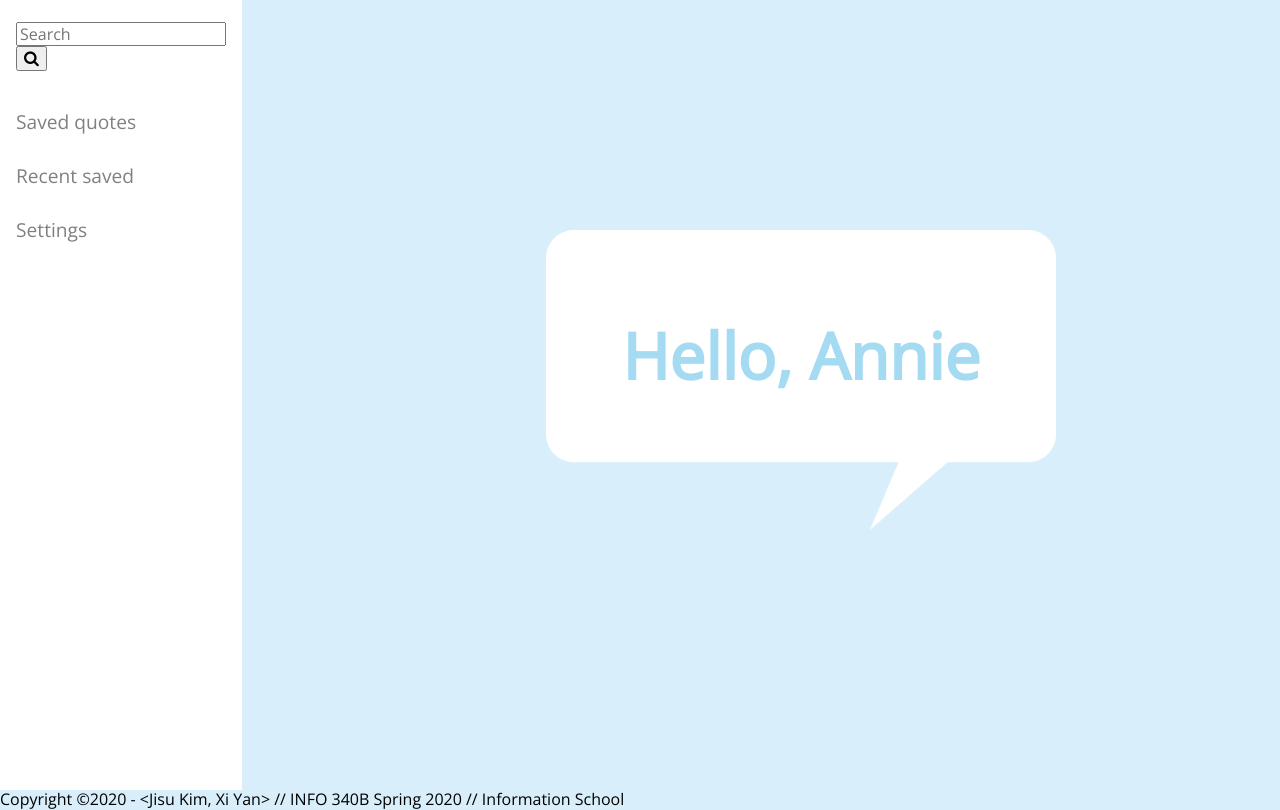
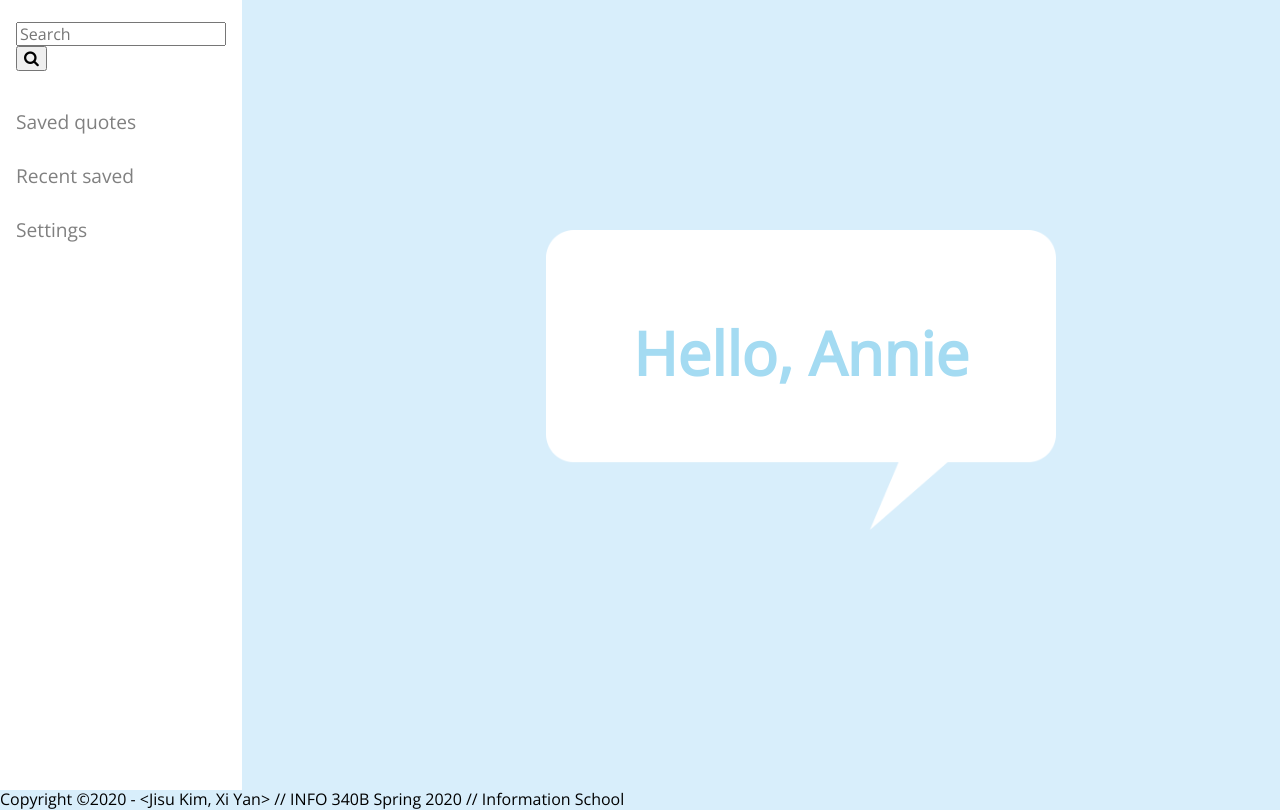
Before and after one commit to info340b-sp20/project-1-Nellyan4, a website: page index.html in a window 1280 px wide. Shown: the part 110-920 px from the top of the page. Drawn offline with nearby package versions, Linux system fonts and the light colour scheme.

Commit message:
edited jest error css and html

```diff
--- a/css/style.css
+++ b/css/style.css
@@ -84,6 +84,7 @@ aside {
     text-align: center;
     color: #A4DBF2;
     font-weight: bold;
+    font-size: 5vw;
 }
 
 /*footer contents*/
@@ -155,9 +156,7 @@ footer {
         margin-top: .5em;
     }
 
-    .mainpagelogo, #hamburger-menu a {
-        display: none;
-    }
+
 
     .speechbubble {
         margin-left: 15rem;
@@ -217,7 +216,11 @@ footer {
         border-bottom: .6rem solid #A4DBF2;
         padding-bottom: .8rem;
     }
+    .mainpagelogo, #hamburger-menu a {
+        display: none;
+    }
 }
+
 
 
 /*
--- a/index.html
+++ b/index.html
@@ -48,7 +48,7 @@
         </aside>
         <div class="speechbubble">
             <img src="./img/bubble@2x.png" class="bubble" alt="speech bubble with white color">
-            <div class="hellouser"><p style="font-size:5vw;">Hello, Annie</p></div>
+            <div class="hellouser"><p>Hello, Annie</p></div>
         </div>
     </main>
 
```
Also changed, not shown: css/welcome.css (+4 -3 lines).
